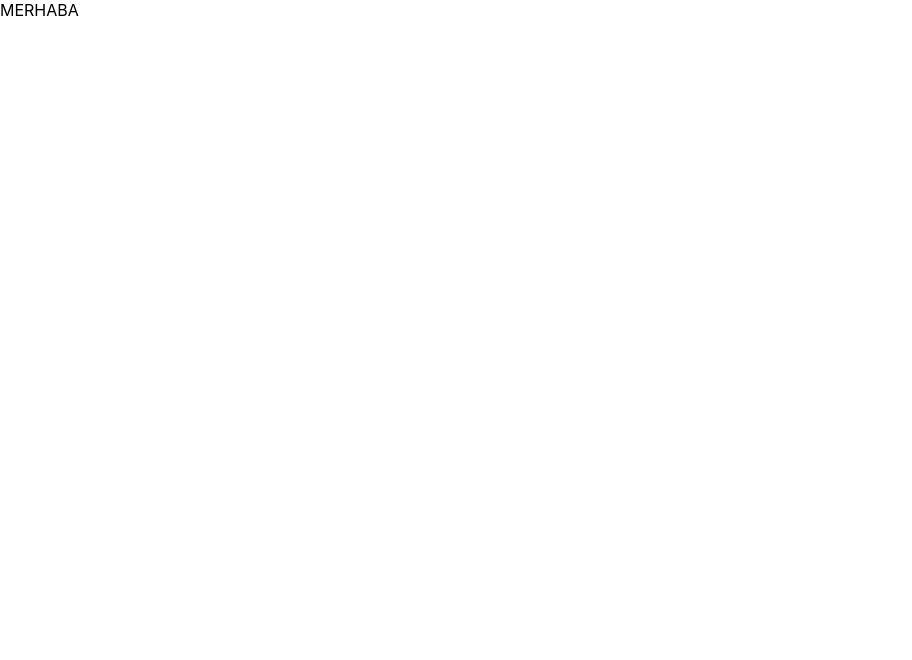
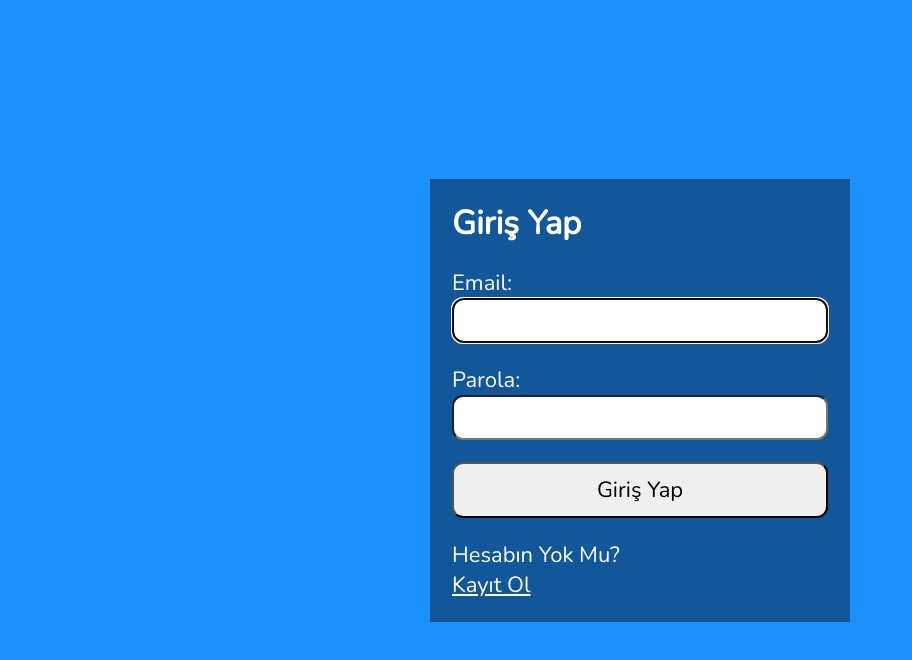
Before and after one commit to ncpy/Register_Login_Authorization, a React (Create React App) app in the folder frontend/: page / in a window 1280 px wide. Shown: the top 660 px of the page, without its empty margins (0-912 px from the left). Built offline with nearby package versions, Linux system fonts and the light colour scheme.

Commit message:
login added

```diff
--- a/frontend/src/App.js
+++ b/frontend/src/App.js
@@ -1,9 +1,10 @@
+import Login from "./components/Login";
 
 
 function App() {
   return (
     <div className="App">
-        MERHABA
+        <Login />
 
     </div>
   );
--- /dev/null
+++ b/frontend/src/components/Login.jsx
@@ -0,0 +1,63 @@
+import { useRef, useState, useEffect } from 'react';
+
+const Login = () => {
+    const userRef = useRef(); // imlecin oto odaklanması için
+    const errRef = useRef();
+
+    const [email, setEmail] = useState('');
+    const [pwd, setPwd] = useState('');
+    const [errMsg, setErrMsg] = useState('');
+
+    useEffect(() => {
+        userRef.current?.focus();
+    }, [])
+
+    useEffect(() => {
+        setErrMsg('');
+    }, [email, pwd])
+
+    const handleSubmit = async (e) => {
+        e.preventDefault();
+
+        console.log("Giriş Yap")
+    }
+
+    return (
+        <section>
+            <p ref={errRef} className={errMsg ? "errmsg" : "offscreen"} aria-live="assertive">{errMsg}</p>
+            <h1>Giriş Yap</h1>
+            <form onSubmit={handleSubmit}>
+                <label htmlFor="username">Email:</label>
+                <input
+                    type="text"
+                    id="email"
+                    ref={userRef} // for focusing
+                    autoComplete="off"
+                    onChange={(e) => setEmail(e.target.value)}
+                    value={email}
+                    required
+                />
+
+                <label htmlFor="password">Parola:</label>
+                <input
+                    type="password"
+                    id="password"
+                    onChange={(e) => setPwd(e.target.value)}
+                    value={pwd}
+                    required
+                />
+                <button>Giriş Yap</button>
+
+            </form>
+            <p>
+                Hesabın Yok Mu?<br />
+                <span className="line">
+
+                    <a href="#">Kayıt Ol</a>
+                </span>
+            </p>
+        </section>
+    )
+}
+
+export default Login
--- a/frontend/src/index.css
+++ b/frontend/src/index.css
@@ -1,13 +1,144 @@
-body {
-  margin: 0;
-  font-family: -apple-system, BlinkMacSystemFont, 'Segoe UI', 'Roboto', 'Oxygen',
-    'Ubuntu', 'Cantarell', 'Fira Sans', 'Droid Sans', 'Helvetica Neue',
-    sans-serif;
-  -webkit-font-smoothing: antialiased;
-  -moz-osx-font-smoothing: grayscale;
+@import url('https://fonts.googleapis.com/css2?family=Nunito&display=swap');
+
+* {
+    margin: 0;
+    padding: 0;
+    box-sizing: border-box;
 }
 
-code {
-  font-family: source-code-pro, Menlo, Monaco, Consolas, 'Courier New',
-    monospace;
+html {
+    font-family: 'Nunito', sans-serif;
+    font-size: 22px;
+    color: #fff;
 }
+
+body {
+    min-height: 100vh;
+    background-color: dodgerblue;
+}
+
+.App {
+  display: flex;
+  flex-direction: column;
+  justify-content: center;
+  align-items: center;
+  min-height: 100vh;
+  padding: 1rem 0.5rem;
+}
+
+section {
+    width: 100%;
+    max-width: 420px;
+    min-height: 400px;
+    display: flex;
+    flex-direction: column;
+    justify-content: flex-start;
+    padding: 1rem;
+    background-color: rgba(0,0,0,0.4);
+}
+
+form {
+    display: flex;
+    flex-direction: column;
+    justify-content: space-evenly;
+    flex-grow: 1;
+    padding-bottom: 1rem;
+}
+
+a, a:visited {
+    color: #fff;
+}
+
+input[type="text"],
+input[type="password"],
+button,
+textarea {
+  font-family: 'Nunito', sans-serif;
+  font-size: 22px;
+  padding: 0.25rem;
+  border-radius: 0.5rem;
+}
+
+label,
+button {
+  margin-top: 1rem;
+}
+
+button {
+  padding: 0.5rem;
+}
+
+li {
+    list-style-type: none;
+}
+
+.instructions {
+    font-size: 0.75rem;
+    border-radius: 0.5rem;
+    background: #000;
+    color: #fff;
+    padding: 0.25rem;
+    position: relative;
+    bottom: -10px;
+}
+
+.instructions > svg {
+    margin-right: 0.25rem;
+}
+
+.offscreen {
+    position: absolute;
+    left: -9999px;
+}
+
+.hide {
+    display: none;
+}
+
+.valid {
+    color: limegreen;
+    margin-left: 0.25rem;
+}
+
+.invalid {
+    color: red;
+    margin-left: 0.25rem;
+}
+
+.errmsg {
+    background-color: lightpink;
+    color: firebrick;
+    font-weight: bold;
+    padding: 0.5rem;
+    margin-bottom: 0.5rem;
+}
+
+.line {
+    display: inline-block;
+}
+
+.flexGrow {
+    flex-grow: 1;
+    display: flex;
+    justify-content: flex-start;
+    align-items: flex-end;
+}
+
+
+.persistCheck {
+    font-size: 0.75rem;
+    margin-top: 10px;
+    display: flex;
+    justify-content: flex-start;
+    align-items: flex-end;
+}
+
+.persistCheck label {
+    margin: 0;
+}
+
+[type="checkbox"] {
+    height: 20px;
+    width: 20px;
+    margin: 0 5px 2px 2px;
+}
```
